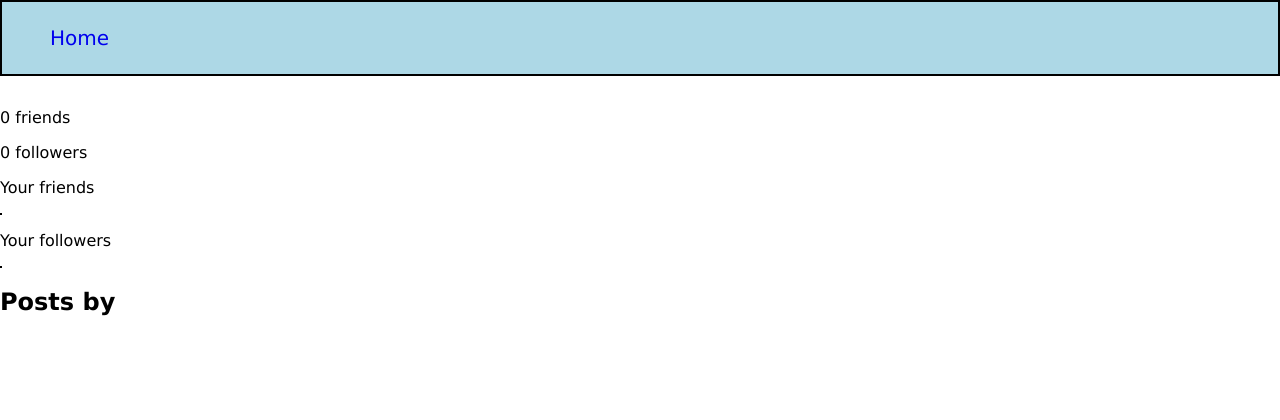
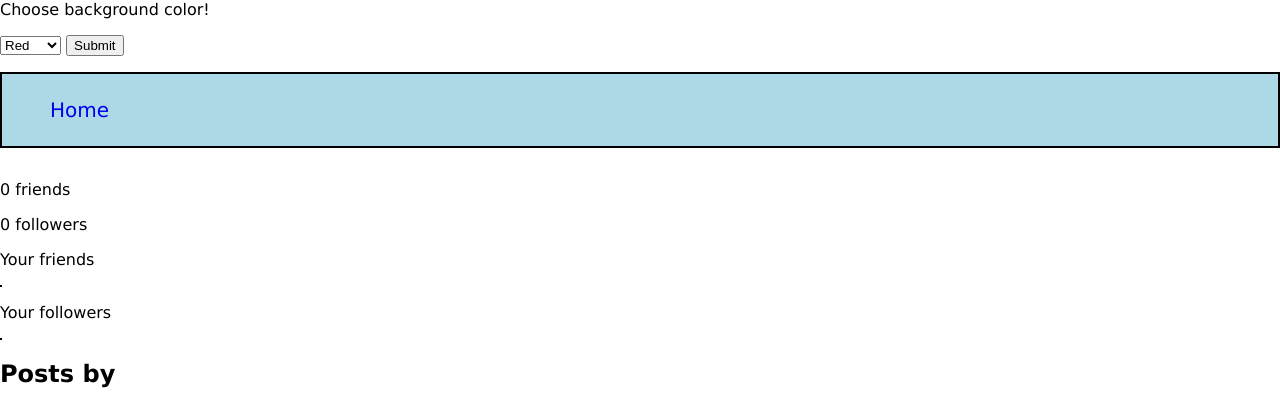
Before and after one commit to ItsMeRomian/D3, a PHP site: page /D3/profile.php?id=1 in a window 1280 px wide. Shown: the top 420 px of the page. Run offline with PHP 8.4, Linux system fonts and the light colour scheme; data that the repository does not hold is empty.

Commit message:
Settings changes

```diff
--- a/class/Settings.class.php
+++ b/class/Settings.class.php
@@ -1,45 +1,19 @@
+<?php
+
+?>
+
 <html>
-
-<head>
-<title>Dynamic Background Color Change</title>
-</head>
-
-<body bgcolor="<?php
-if (isset($_POST['btn']))
-{
-$col=$_POST['t1'];
-if(isset($col))
-{
-echo $p=$col;
-}
-else
-{
-echo $p="#ffffff";
-}
-}
-?>">
-
-<form action="" method="post" >
-<strong> Choose Color to Change Background :- </strong>
-<select name="t1">
-<option value="">Choose Color </option>
-<option value="#000000"> Black </option>
-<option value="#0000ff"> Blue </option>
-<option value="#a52a2a"> Brown </option>
-<option value="#00ffff"> Cyan </option>
-<option value="#006400"> Dark Green </option>
-<option value="#808080"> Grey </option>
-<option value="#008000"> Green </option>
-<option value="#ffa500"> Orange </option>
-<option value="#ffc0cb"> Pink </option>
-<option value="#800080"> Purple </option>
-<option value="#ff0000"> Red </option>
-<option value="#ffffff"> White </option>
-<option value="#ffff00"> Yellow </option>
-</select>
-<br>
-<input type="submit" name="btn" value="Submit">
-</form>
-
+<body>
+    <form action="">
+    <p>Choose background color!</p>
+    <select name="pagebackground" id="background_page">
+    <option value="#FF0000">Red</option>
+    <option value="#0000FF">Blue</option>
+    <option value="#00FF00">Green</option>
+    <option value="#FFFF00">Yellow</option>
+    <option value="#800080">Purple</option>
+    </select>
+    <input type="submit">
+    </form>
 </body>
 </html>
--- a/inc/inc.php
+++ b/inc/inc.php
@@ -34,6 +34,7 @@
 include_once('class/Post.class.php');
 $posts = new Post($db);
 include_once('class/Auth.class.php');
+include_once('class/Settings.class.php');
 
 //Display menu op elke pagina.
 if (empty($_SESSION['auth'])) {
--- a/profile.php
+++ b/profile.php
@@ -1,6 +1,6 @@
 <?php
 include_once('inc/inc.php');
-
+include_once('class/Settings.class.php');
 //Account of the user we're viewing
 $user = new User($_GET['id'], $db);
 $account = $user->getUserObject();
```
